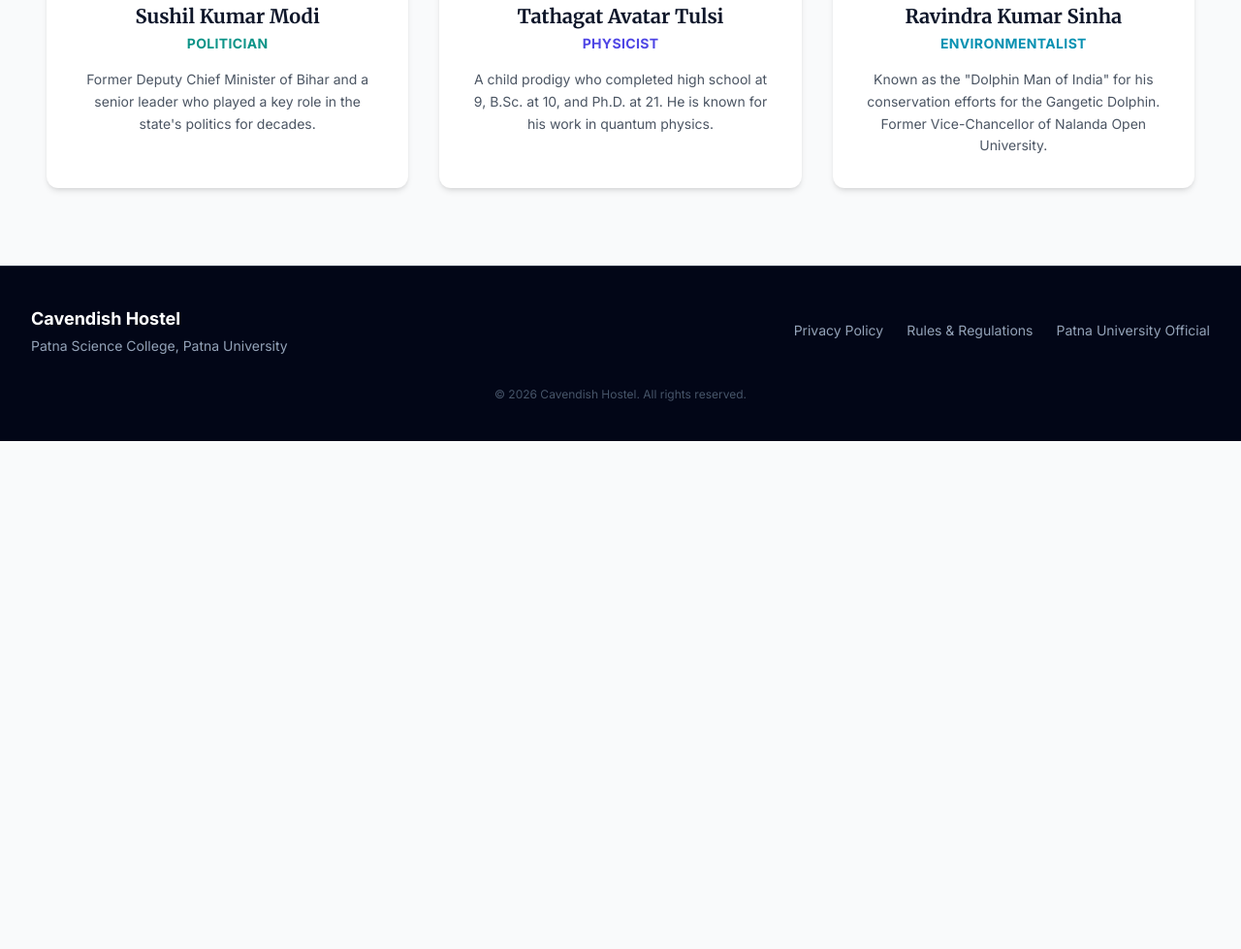
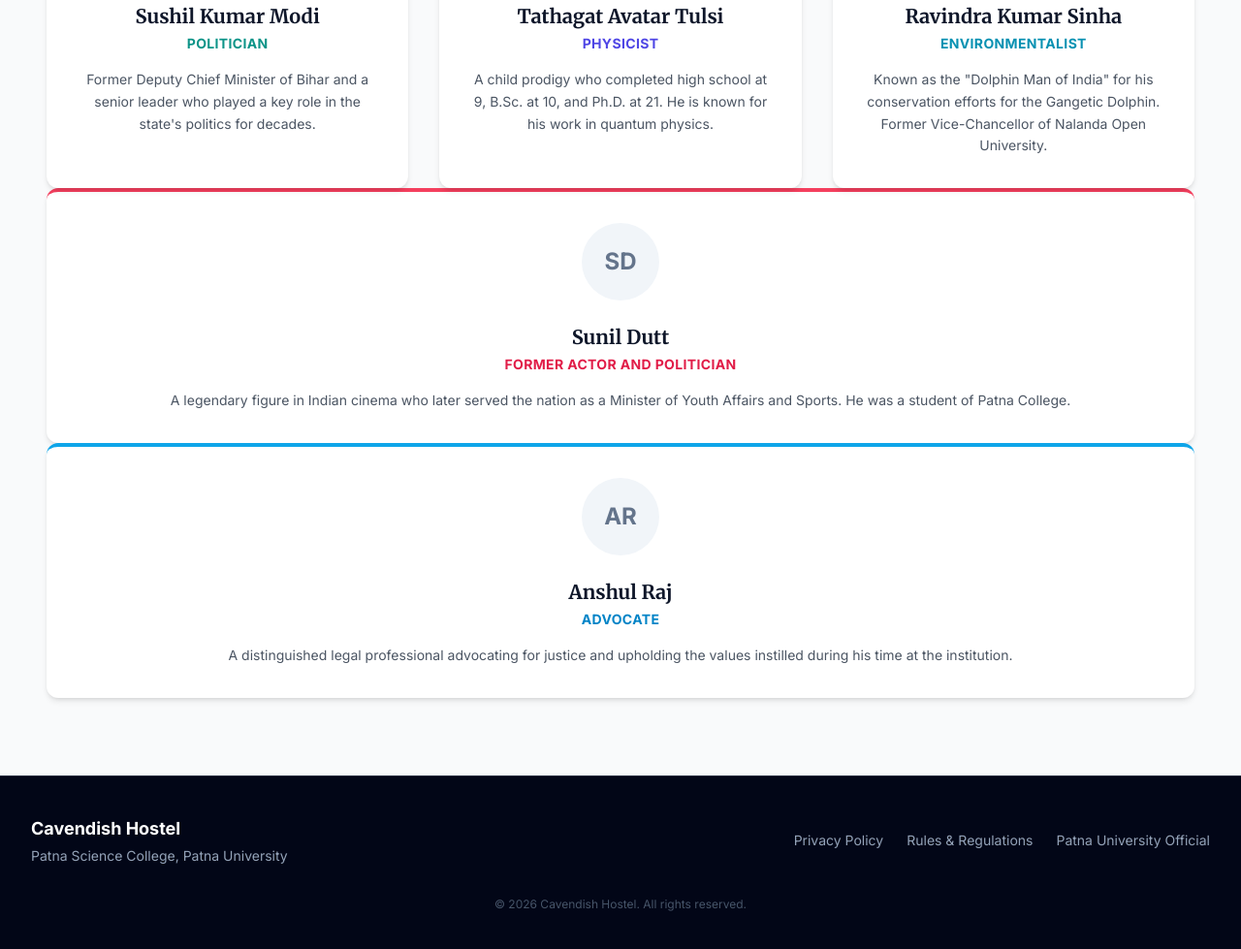
Before and after one commit to scholarxx7/CavendishHouse, a plain HTML site: page alumni.html in a window 1280 px wide. Shown: the part 1336-2315 px from the top of the page at 97% size. Before the commit the page ends 1791 px from the top, so only its background shows below. Drawn offline with nearby package versions, Linux system fonts and the light colour scheme.

Commit message:
add detail

```diff
--- a/alumni.html
+++ b/alumni.html
@@ -242,6 +242,40 @@
 
 
             </div>
+            <!-- Alumni Card 10 -->
+            <div
+                class="bg-white rounded-xl shadow-md overflow-hidden hover:shadow-xl transition-shadow border-t-4 border-rose-500">
+                <div class="p-8">
+                    <div
+                        class="h-20 w-20 rounded-full bg-slate-100 flex items-center justify-center text-slate-500 font-bold text-2xl mb-6 mx-auto">
+                        SD</div>
+                    <div class="text-center">
+                        <h3 class="text-xl font-bold text-slate-900 mb-1">Sunil Dutt</h3>
+                        <p class="text-rose-600 text-sm font-bold uppercase tracking-wide mb-4">Former Actor and
+                            Politician</p>
+                        <p class="text-gray-600 text-sm leading-relaxed">A legendary figure in Indian cinema who later
+                            served the nation as a Minister of Youth Affairs and Sports. He was a student of Patna
+                            College.</p>
+                    </div>
+                </div>
+            </div>
+
+            <!-- Alumni Card 11 -->
+            <div
+                class="bg-white rounded-xl shadow-md overflow-hidden hover:shadow-xl transition-shadow border-t-4 border-sky-500">
+                <div class="p-8">
+                    <div
+                        class="h-20 w-20 rounded-full bg-slate-100 flex items-center justify-center text-slate-500 font-bold text-2xl mb-6 mx-auto">
+                        AR</div>
+                    <div class="text-center">
+                        <h3 class="text-xl font-bold text-slate-900 mb-1">Anshul Raj</h3>
+                        <p class="text-sky-600 text-sm font-bold uppercase tracking-wide mb-4">Advocate</p>
+                        <p class="text-gray-600 text-sm leading-relaxed">A distinguished legal professional advocating
+                            for justice and upholding the values instilled during his time at the institution.</p>
+                    </div>
+                </div>
+            </div>
+        </div>
         </div>
     </main>
 
```
Also changed, not shown: info.txt, 1 other file.
